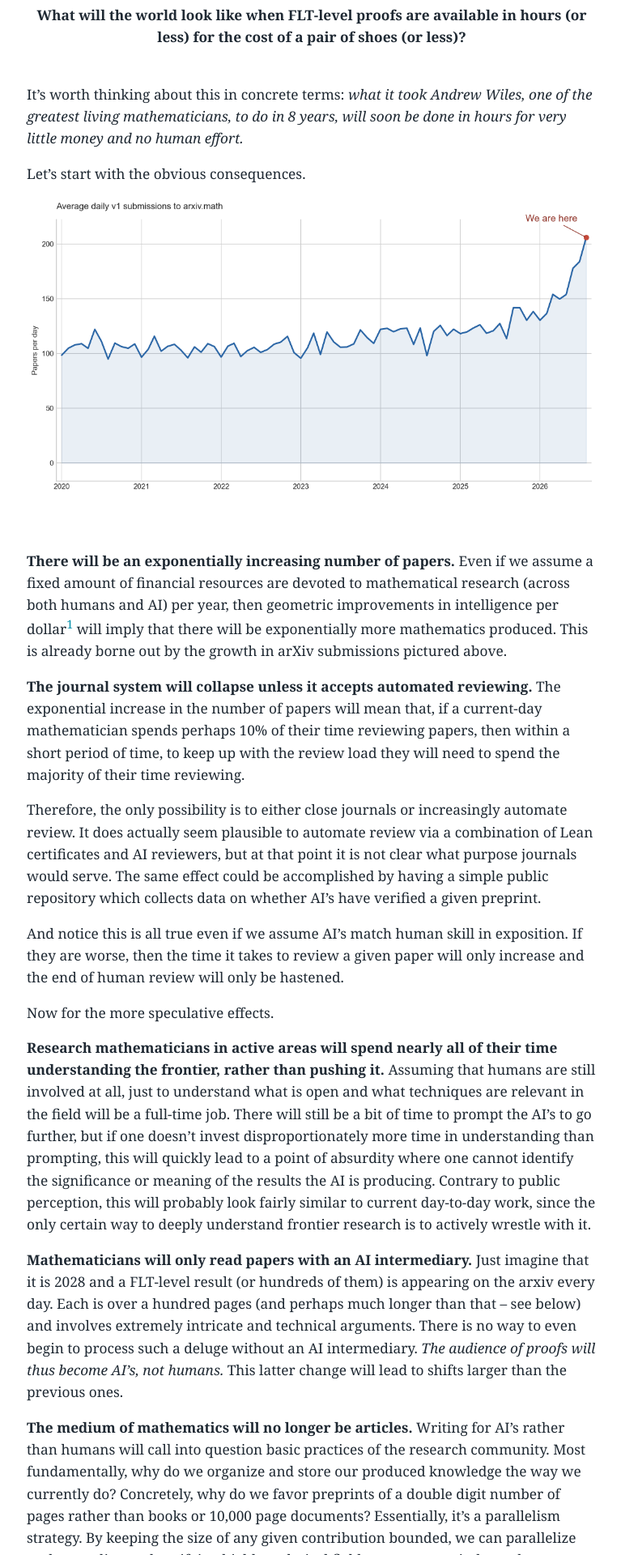
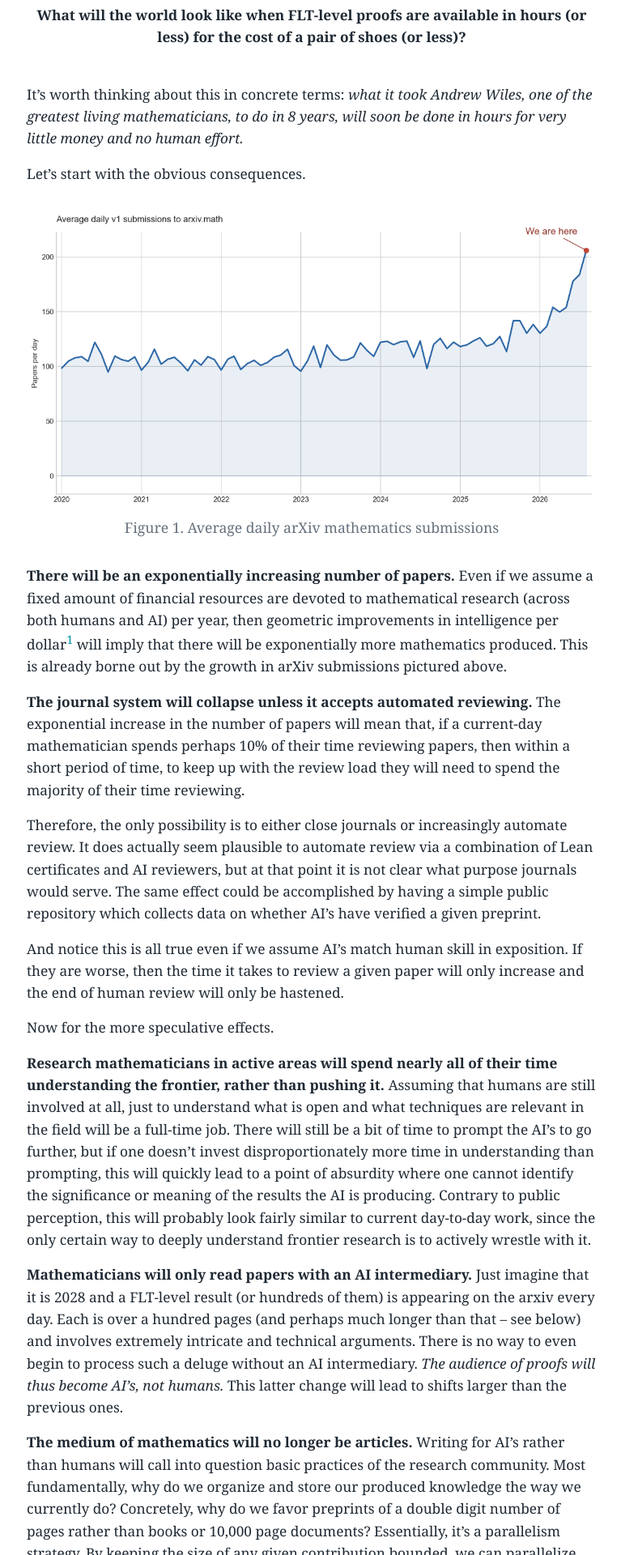
Before and after one commit to austinjstromme/austinjstromme.github.io, a Jekyll site: the page built from _posts/2026-09-19-industrialization-of-mathematics.md, in a window 1280 px wide. Shown: the part 671-2591 px from the top of the page at 81% size, without its empty margins (157-924 px from the left). Built offline with Jekyll 4.4.1, drawn with Linux system fonts in a browser that asks for light colours.

Commit message:
Fixed website

```diff
--- a/_posts/2026-09-19-industrialization-of-mathematics.md
+++ b/_posts/2026-09-19-industrialization-of-mathematics.md
@@ -15,10 +15,17 @@
 It's worth thinking about this in concrete terms: *what it took Andrew Wiles, one of the greatest living mathematicians, to do in 8 years, will soon be done in hours for very little money and no human effort.*
 
 Let's start with the obvious consequences.
+<figure class="essay-figure">
+  <img
+    src="/assets/essays/industrialization-of-mathematics/arxiv_math_daily_average.png"
+    alt="Average daily arXiv mathematics submissions"
+    width="707"
+  >
+  <figcaption>
+    Figure 1. Average daily arXiv mathematics submissions
+  </figcaption>
+</figure>
 
-<img src="/assets/essays/industrialization-of-mathematics/arxiv_math_daily_average.png" alt="Average daily arXiv mathematics submissions" width="707">
-
-<br>
 
 **There will be an exponentially increasing number of papers.** Even if we assume a fixed amount of financial resources are devoted to mathematical research (across both humans and AI) per year, then geometric improvements in intelligence per dollar[^1] will imply that there will be exponentially more mathematics produced. This is already borne out by the growth in arXiv submissions pictured above.
 
--- a/index.html
+++ b/index.html
@@ -11,7 +11,7 @@
   </div>
 
   <div class="intro-copy">
-    <h1>Austin J. Stromme</h1>
+    <h2>Austin J. Stromme</h2>
     <p>
       I am an assistant professor in the Statistics Department at
       <a href="https://www.ensae.fr/">ENSAE</a>/<a href="https://crest.science/">CREST</a>.
--- a/styles.css
+++ b/styles.css
@@ -297,3 +297,19 @@
     margin-left: 0.75rem;
   }
 }
+
+.essay-figure {
+  margin: 2rem 0;
+  text-align: center;
+}
+
+.essay-figure img {
+  display: block;
+  margin: 0 auto;
+}
+
+.essay-figure figcaption {
+  margin-top: 0.6rem;
+  color: var(--muted);
+  font-size: 1.1rem;
+}
```
